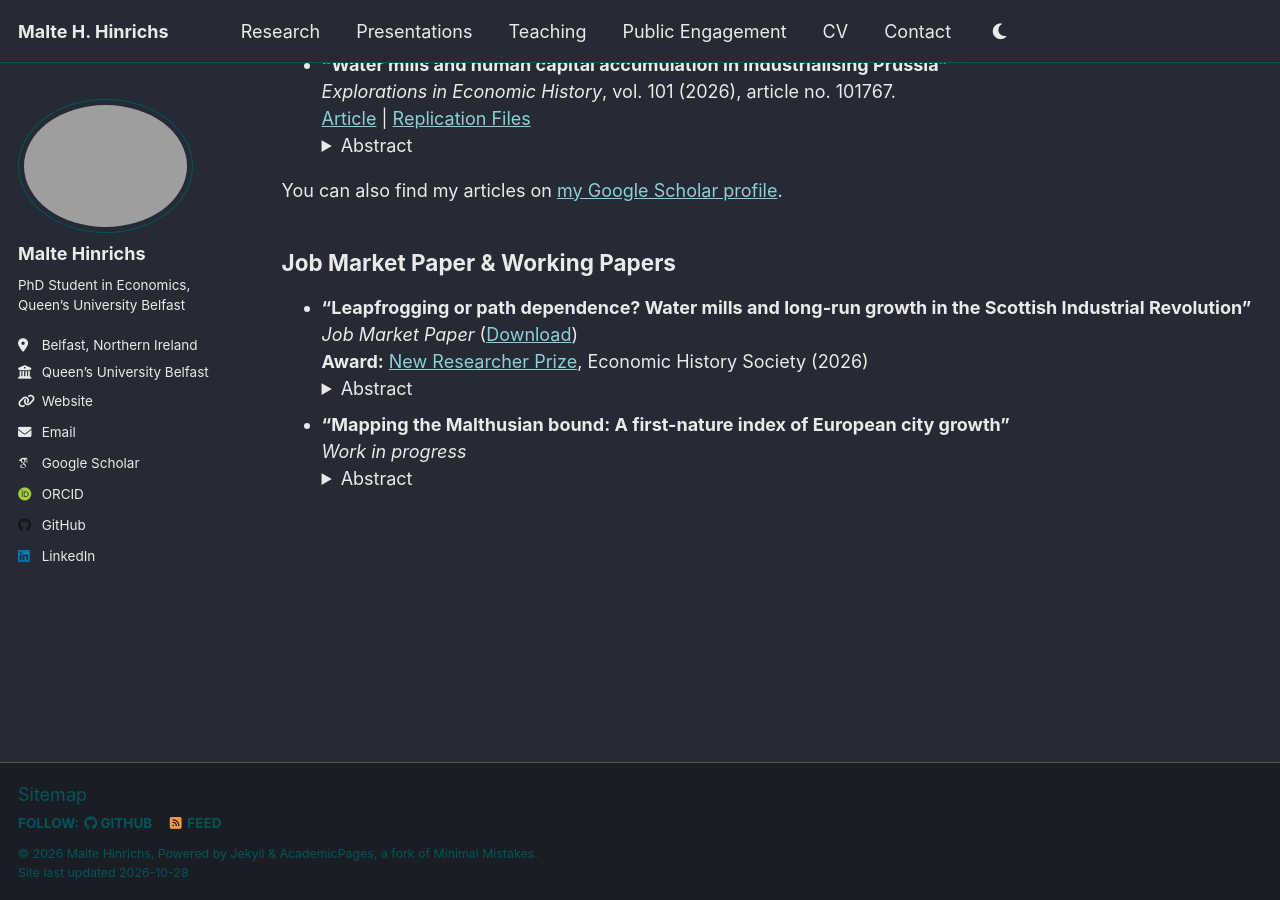
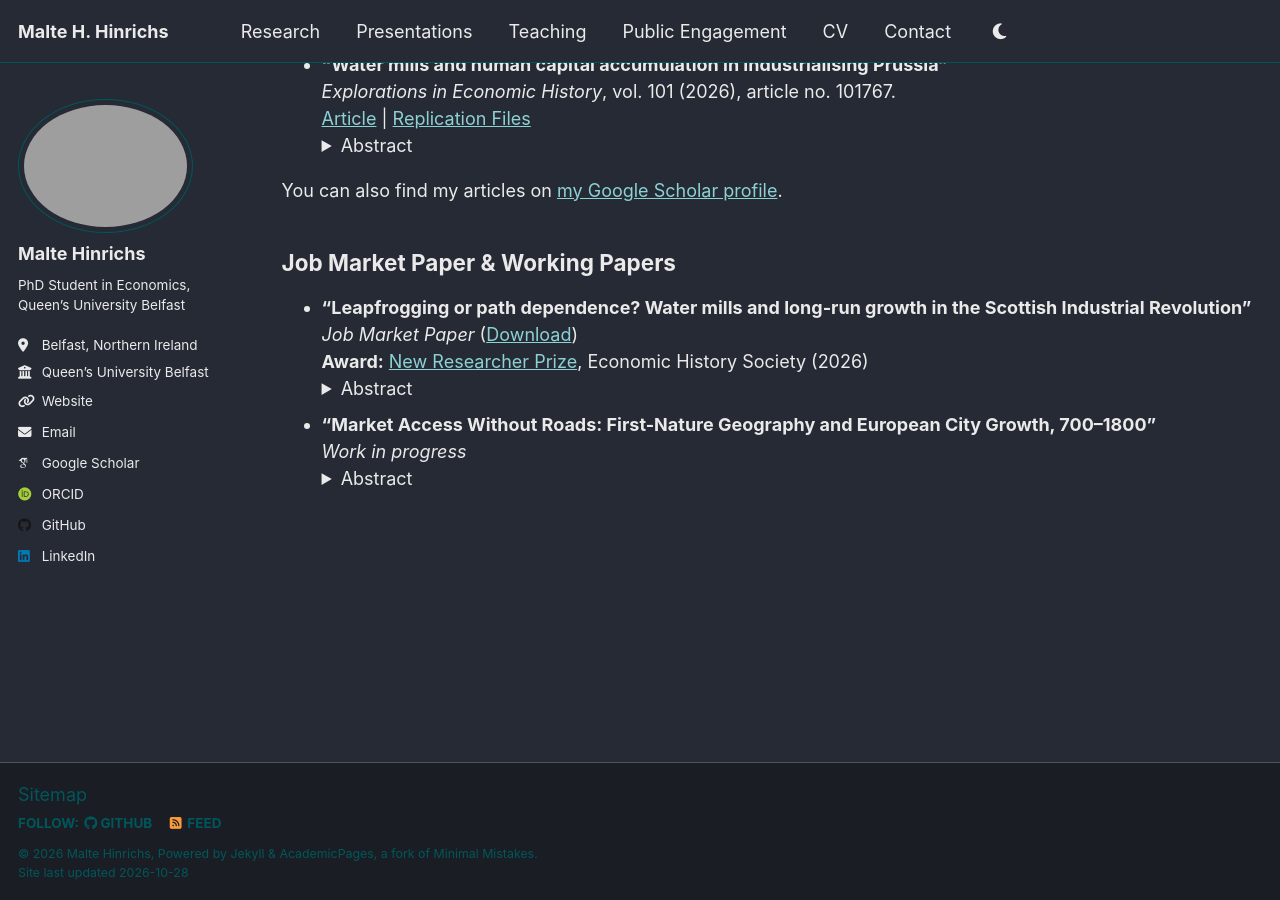
Before and after one commit to maltehhinrichs/maltehhinrichs.github.io, a Jekyll site: the page built from _pages/research-interests.md, in a window 1280 px wide and 900 px high, scrolled down 667 px. Built offline with Jekyll 4.4.1, drawn with Linux system fonts in a browser that asks for light colours; some web fonts are replaced; a script that is not in the unit is left out.

Commit message:
Update research interests and paper titles

```diff
--- a/_pages/research-interests.md
+++ b/_pages/research-interests.md
@@ -45,7 +45,7 @@ You can also find my articles on <a href="{{site.author.googlescholar}}">my Goog
   Does technological change favor agile entrants or adaptable incumbents? I examine this using Scotland’s industrialization, testing whether steam power allowed new locations to "leapfrog" centers of water power. Using a newly constructed dataset linking over 1,200 pre-industrial mills to parish-level outcomes, and an instrumental variable strategy based on geographic endowments, I reject the leapfrogging hypothesis. An additional mill in 1755 caused 8% higher long-run population growth (driven by migration), with effects intensifying precisely when steam power became abundant. Micro-evidence reveals that hydraulically advantaged mill sites largely survived, transitioned to industrial production and avoided obsolescence by integrating steam power as a complementary technology. The findings demonstrate that proto-industrial water power provided the critical infrastructure and human capital for the steam age, challenging the view that coal endowments alone determined the industrial map.
   </details>
 
-- **"Mapping the Malthusian bound: A first-nature index of European city growth"**
+- **"Market Access Without Roads: First-Nature Geography and European City Growth, 700–1800"**
   *Work in progress*
   <details>
   <summary>Abstract</summary>
```
